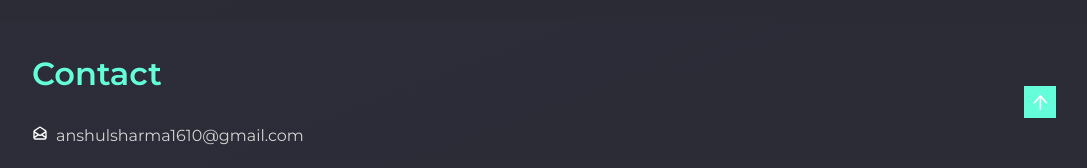
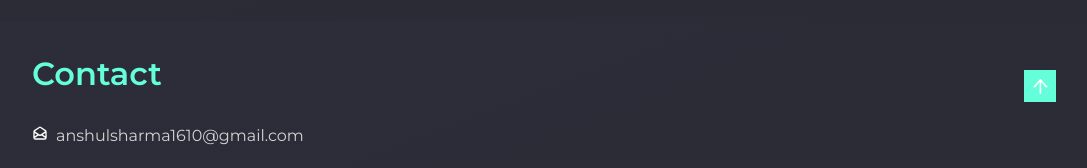
Before and after one commit to anshulsharma1610/portfolio, a React (Create React App) app: page / in a window 1280 px wide. Shown: the part 4344-4512 px from the top of the page, without its empty margins (96-1183 px from the left). Built offline with nearby package versions, Linux system fonts and the light colour scheme; the HTML template or start-up script is replaced by a standard one.

Commit message:
fixed up arrow position

```diff
--- a/src/components/Contact/Contact.jsx
+++ b/src/components/Contact/Contact.jsx
@@ -177,10 +177,11 @@ const ArrowUp = styled.div`
     cursor: pointer;
     font-size: 1.3rem;
     font-weight: 700;
-    margin-top: 2rem;
+    margin-top: 1rem;
     @media (max-width: 650px) {
-        position: absolute;
+        position: fixed;
+        bottom: 15rem;
         right: 3rem;
-        top: 16rem;
+        z-index: 999;
     }
 `;
```
